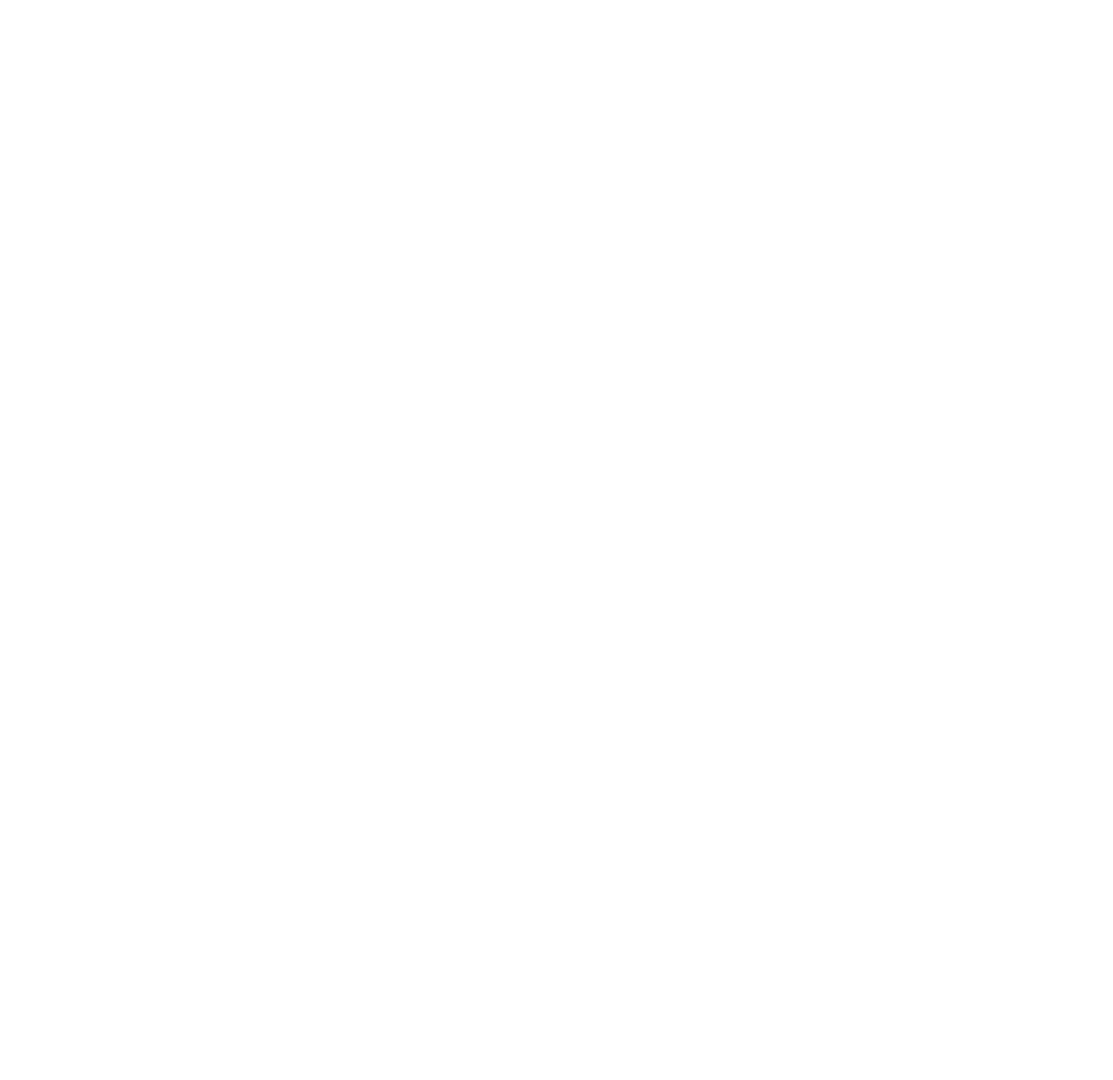
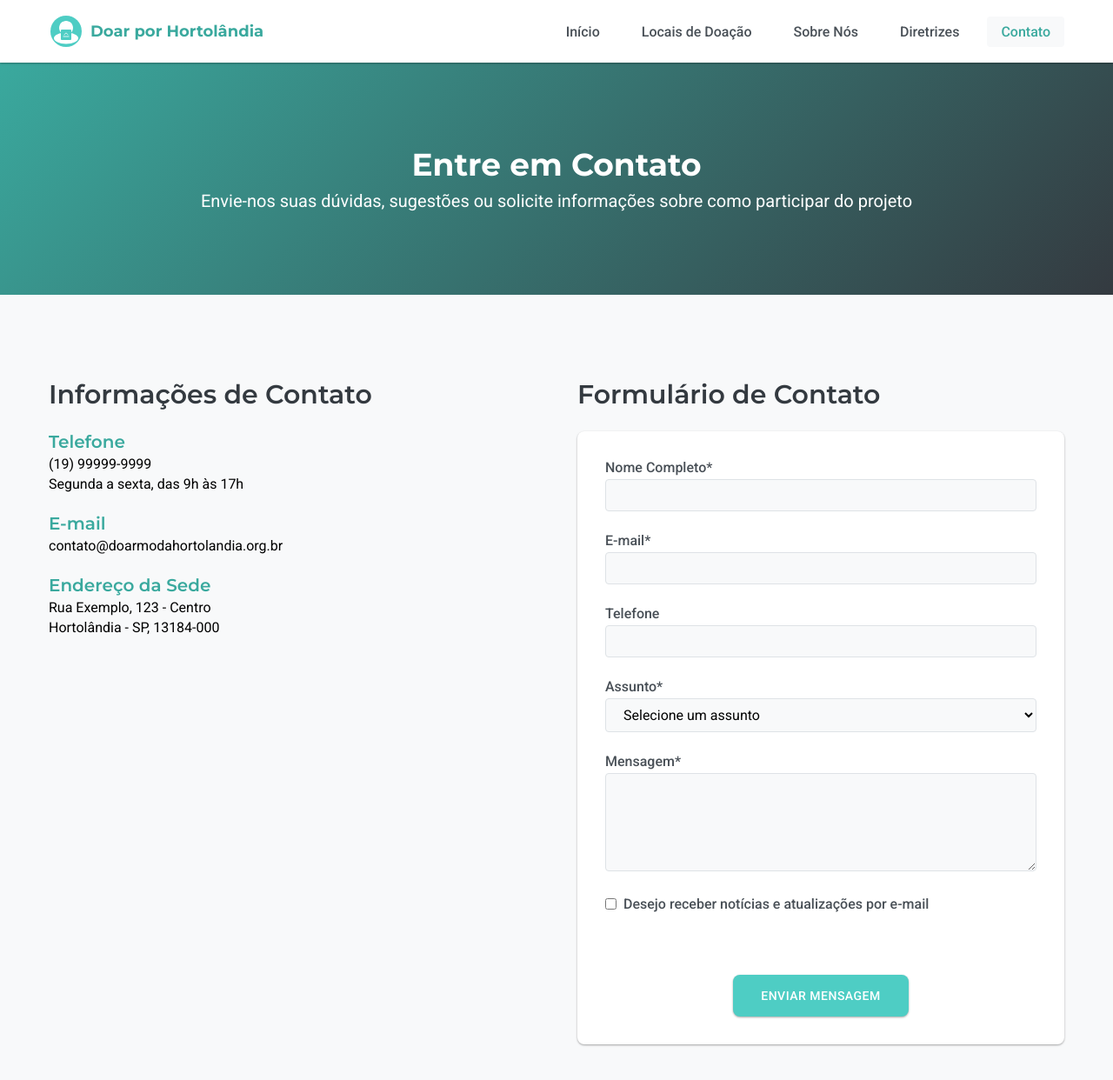
Before and after one commit to DanielVieiraFernandes/projeto-doar-por-hortolandia, a plain HTML site: page contact.html in a window 1280 px wide. Shown: the top 1242 px of the page at 87% size. Before the commit the page ends 800 px from the top, so only its background shows below. Drawn offline with Linux system fonts and the light colour scheme.

Commit message:
feat: tela de contato e refatoração do css

```diff
--- a/contact.html
+++ b/contact.html
@@ -0,0 +1,221 @@
+<!DOCTYPE html>
+<html lang="pt-br">
+  <head>
+    <meta charset="UTF-8" />
+    <meta name="viewport" content="width=device-width, initial-scale=1.0" />
+    <title>Doação de Roupas Hortolândia</title>
+
+    <link rel="preconnect" href="https://fonts.googleapis.com" />
+    <link rel="preconnect" href="https://fonts.gstatic.com" crossorigin />
+    <link
+      href="https://fonts.googleapis.com/css2?family=Montserrat:ital,wght@0,100..900;1,100..900&display=swap"
+      rel="stylesheet"
+    />
+    <link rel="preconnect" href="https://fonts.googleapis.com" />
+    <link rel="preconnect" href="https://fonts.gstatic.com" crossorigin />
+    <link
+      href="https://fonts.googleapis.com/css2?family=Roboto:ital,wght@0,100..900;1,100..900&display=swap"
+      rel="stylesheet"
+    />
+
+    <link rel="stylesheet" href="styles/index.css" />
+  </head>
+  <body>
+    <header>
+      <div class="container">
+        <div class="logo">
+          <a href="index.html">
+            <img
+              src="assets/icons/logo.svg"
+              alt="Logo do projeto Doar por Hortolândia"
+            />
+            <span>Doar por Hortolândia</span>
+          </a>
+        </div>
+        <nav>
+          <ul class="menu">
+            <li><a href="index.html">Início</a></li>
+            <li>
+              <a href="locations.html">Locais de Doação</a>
+            </li>
+            <li><a href="about.html">Sobre Nós</a></li>
+            <li><a href="guidelines.html">Diretrizes</a></li>
+            <li><a href="contact.html" class="active">Contato</a></li>
+          </ul>
+        </nav>
+      </div>
+    </header>
+    <main>
+      <section id="page-header">
+        <div class="container">
+          <h1>Entre em Contato</h1>
+          <p>
+            Envie-nos suas dúvidas, sugestões ou solicite informações sobre como
+            participar do projeto
+          </p>
+        </div>
+      </section>
+
+      <section class="contato-info">
+        <div class="container">
+          <div class="two-columns">
+            <div class="column">
+              <h2>Informações de Contato</h2>
+              <div class="contact-details">
+                <div class="contact-item">
+                  <h3>Telefone</h3>
+                  <p>(19) 99999-9999</p>
+                  <p>Segunda a sexta, das 9h às 17h</p>
+                </div>
+                <div class="contact-item">
+                  <h3>E-mail</h3>
+                  <p>contato@doarmodahortolandia.org.br</p>
+                </div>
+                <div class="contact-item">
+                  <h3>Endereço da Sede</h3>
+                  <p>Rua Exemplo, 123 - Centro</p>
+                  <p>Hortolândia - SP, 13184-000</p>
+                </div>
+              </div>
+            </div>
+
+            <div class="column">
+              <h2>Formulário de Contato</h2>
+              <form class="contact-form">
+                <div class="form-group">
+                  <label for="nome">Nome Completo*</label>
+                  <input type="text" id="nome" name="nome" required />
+                </div>
+                <div class="form-group">
+                  <label for="email">E-mail*</label>
+                  <input type="email" id="email" name="email" required />
+                </div>
+                <div class="form-group">
+                  <label for="telefone">Telefone</label>
+                  <input type="tel" id="telefone" name="telefone" />
+                </div>
+                <div class="form-group">
+                  <label for="assunto">Assunto*</label>
+                  <select id="assunto" name="assunto" required>
+                    <option value="">Selecione um assunto</option>
+                    <option value="duvida">Dúvidas sobre doação</option>
+                    <option value="voluntario">Quero ser voluntário</option>
+                    <option value="coleta">Solicitar coleta domiciliar</option>
+                    <option value="parceria">Proposta de parceria</option>
+                    <option value="outro">Outro assunto</option>
+                  </select>
+                </div>
+                <div class="form-group">
+                  <label for="mensagem">Mensagem*</label>
+                  <textarea
+                    id="mensagem"
+                    name="mensagem"
+                    rows="5"
+                    required
+                  ></textarea>
+                </div>
+                <div class="form-group checkbox">
+                  <input type="checkbox" id="newsletter" name="newsletter" />
+                  <label for="newsletter"
+                    >Desejo receber notícias e atualizações por e-mail</label
+                  >
+                </div>
+                <div class="container-btn">
+                    <button type="submit" class="btn primary">
+                  Enviar Mensagem
+                </button>
+                </div>
+              </form>
+            </div>
+          </div>
+        </div>
+      </section>
+
+      <section class="faq">
+        <div class="container">
+          <h2>Perguntas Frequentes</h2>
+          <div class="faq-items">
+            <div class="faq-item">
+              <h3>Como posso fazer uma doação?</h3>
+              <p>
+                Você pode levar suas doações a qualquer um dos nossos pontos de
+                coleta espalhados pela cidade. Consulte a página de "Locais de
+                Doação" para encontrar o ponto mais próximo de você.
+              </p>
+            </div>
+            <div class="faq-item">
+              <h3>Quais tipos de roupas posso doar?</h3>
+              <p>
+                Aceitamos roupas, calçados, acessórios, roupas de cama e banho,
+                desde que estejam em bom estado de conservação. Para mais
+                detalhes, consulte nossa página de "Diretrizes".
+              </p>
+            </div>
+            <div class="faq-item">
+              <h3>Como posso me tornar voluntário?</h3>
+              <p>
+                Preencha o formulário de contato selecionando a opção "Quero ser
+                voluntário" no campo Assunto. Nossa equipe entrará em contato
+                para explicar as possibilidades de atuação.
+              </p>
+            </div>
+            <div class="faq-item">
+              <h3>Vocês fazem coleta em domicílio?</h3>
+              <p>
+                Em casos especiais, como grandes volumes de doação ou
+                dificuldade de transporte, podemos organizar uma coleta em
+                domicílio. Entre em contato conosco para verificar a
+                disponibilidade.
+              </p>
+            </div>
+            <div class="faq-item">
+              <h3>Como são distribuídas as doações?</h3>
+              <p>
+                As doações são separadas, organizadas e distribuídas diretamente
+                às famílias cadastradas em nosso programa ou através de outras
+                instituições parceiras em Hortolândia.
+              </p>
+            </div>
+            <div class="faq-item">
+              <h3>Minha empresa pode ser parceira do projeto?</h3>
+              <p>
+                Sim! Temos diversas formas de parceria. Entre em contato
+                selecionando a opção "Proposta de parceria" no formulário de
+                contato ou ligue para o nosso telefone.
+              </p>
+            </div>
+          </div>
+        </div>
+      </section>
+    </main>
+    <footer>
+      <div class="container">
+        <div class="footer-content">
+          <div class="footer-logo">
+            <img src="assets/icons/logo.svg" alt="Logo Por Hortolândia" />
+            <p>Doar Por Hortolândia</p>
+          </div>
+          <div class="footer-links">
+            <h4>Links Rápidos</h4>
+            <ul>
+              <li><a href="index.html">Início</a></li>
+              <li><a href="locations.html">Locais de Doação</a></li>
+              <li><a href="about.html">Sobre Nós</a></li>
+              <li><a href="guidelines.html">Diretrizes</a></li>
+              <li><a href="contact.html">Contato</a></li>
+            </ul>
+          </div>
+          <div class="footer-contact">
+            <h4>Contato</h4>
+            <p>Email: contato@doarporhortolandia.org.br</p>
+            <p>Telefone: (19) 99999-9999</p>
+            <p>Hortolândia, São Paulo - Brasil</p>
+          </div>
+        </div>
+        <div class="footer-bottom">
+          <p>&copy; 2025 Doar Por Hortolândia. Todos os direitos reservados.</p>
+        </div>
+      </div>
+    </footer>
+  </body>
+</html>
--- a/styles/global.css
+++ b/styles/global.css
@@ -7,6 +7,7 @@
 :root {
   --color-primary: #4ecdc4;
   --color-primary-light: #a2faf1;
+  --linear-gradient: linear-gradient(135deg, var(--color-primary-dark), var(--color-gray-800));
   --color-primary-dark: #3aa99e;
   --color-secondary: #ff8c42;
   --color-secondary-light: #ffc2a1;
@@ -70,8 +71,13 @@ body {
   min-height: 100vh;
 }
 
-h1, h2, h3, h4, h5, h6 {
-  font-family: 'Montserrat', sans-serif;
+h1,
+h2,
+h3,
+h4,
+h5,
+h6 {
+  font-family: "Montserrat", sans-serif;
   margin-bottom: 1rem;
 }
 
@@ -103,7 +109,6 @@ h4 {
   color: var(--color-gray-800);
 }
 
-
 a {
   text-decoration: none;
   color: var(--color-white);
@@ -118,6 +123,11 @@ ul {
   max-width: var(--container-max-width);
   margin: 0 auto;
   padding: 0 var(--container-padding);
+
+  & .cta-center {
+    display: flex;
+    justify-content: center;
+  }
 }
 
 .btn {
@@ -159,9 +169,17 @@ ul {
 }
 
 .grid-template-columns {
-  grid-template-columns: repeat(auto-fit, minmax(200px,1fr));
+  grid-template-columns: repeat(auto-fit, minmax(200px, 1fr));
 }
 
 .gap {
   gap: 2rem;
 }
+
+button, input, select, textarea {
+  font-family: inherit;
+  font-size: inherit;
+  color: inherit;
+  border: none;
+  outline: none;
+}
--- a/styles/header.css
+++ b/styles/header.css
@@ -43,6 +43,10 @@ header .container {
       font-weight: 500;
       color: var(--color-gray-700);
     }
+    & .active {
+      color: var(--color-primary-dark);
+      background-color: var(--color-gray-100);
+    }
 
     & a:hover {
       color: var(--color-primary-dark);
@@ -51,11 +55,11 @@ header .container {
   }
 }
 
-.page-header {
-  background-color: var(--color-primary);
+#page-header {
+  background: var(--linear-gradient);
   color: var(--color-white);
-  padding: var(--spacing-3xl) 0;
   text-align: center;
+
 
   & h1 {
     margin-bottom: var(--spacing-sm);
@@ -63,8 +67,13 @@ header .container {
 
   & p {
     font-size: var(--font-size-xl);
-    max-width: 800px;
-    margin-left: auto;
-    margin-right: auto;
+  }
+
+  & .cta-buttons {
+    display: flex;
+    margin-top: 3rem;
+    justify-content: flex-start;
+    align-items: center;
+    gap: 1rem;
   }
 }
--- a/styles/main.css
+++ b/styles/main.css
@@ -13,32 +13,8 @@ section:nth-child(odd) {
 section {
   color: var(--color-black);
   padding: var(--spacing-4xl) 0;
-  text-align: center;
   position: relative;
   overflow: hidden;
-
-  &#heading {
-    & h1 {
-      font-size: var(--font-size-5xl);
-      margin-bottom: var(--spacing-md);
-      max-width: 800px;
-      margin: 0 auto;
-    }
-
-    & p {
-      font-size: var(--font-size-xl);
-      margin-bottom: var(--spacing-xl);
-      max-width: 800px;
-      margin: 0 auto;
-    }
-
-    & .cta-buttons {
-      display: flex;
-      margin-top: var(--spacing-3xl);
-      gap: var(--spacing-md);
-      align-items: center;
-    }
-  }
 }
 
 #info {
@@ -113,6 +89,8 @@ section {
   padding: var(--spacing-xl);
   border-radius: var(--border-radius-md);
   margin-bottom: var(--spacing-xl);
+
+  text-align: left;
 }
 
 map-overview h2 {
@@ -132,7 +110,9 @@ map-overview h2 {
 }
 
 .map-placeholder {
-  background-color: var(--color-gray-300);
+  background: url("../assets/images/mapa.jpg");
+  background-size: cover;
+  background-repeat: no-repeat;
   min-height: 300px;
   display: flex;
   flex-direction: column;
@@ -185,3 +165,149 @@ map-overview h2 {
 .location-card .location-map {
   margin-top: var(--spacing-lg);
 }
+
+.btn {
+  display: inline-block;
+  padding: var(--spacing-md) var(--spacing-xl);
+  border-radius: var(--border-radius-md);
+  font-weight: 500;
+  text-align: center;
+  transition: all var(--transition-normal);
+  cursor: pointer;
+  text-transform: uppercase;
+  letter-spacing: 0.5px;
+  font-size: var(--font-size-sm);
+  box-shadow: var(--shadow-sm);
+}
+
+.btn.primary {
+  margin-top: 3rem;
+  background-color: var(--color-primary);
+  color: var(--color-white);
+
+  &:hover {
+    background-color: var(--color-primary-dark);
+    box-shadow: var(--shadow-md);
+  }
+}
+
+.contato-info .two-columns {
+  display: flex;
+  flex-wrap: wrap;
+  gap: var(--spacing-2xl);
+}
+
+.contato-info .column {
+  flex: 1;
+  min-width: 300px;
+}
+
+.contact-details {
+  margin-bottom: var(--spacing-xl);
+}
+
+.contact-item {
+  margin-bottom: var(--spacing-lg);
+}
+
+.contact-item h3 {
+  color: var(--color-primary-dark);
+  margin-bottom: var(--spacing-xs);
+}
+
+.contact-item p {
+  margin-bottom: var(--spacing-xs);
+}
+
+.sede-map {
+  margin-top: var(--spacing-xl);
+}
+
+.sede-map .map-placeholder {
+  min-height: 250px;
+}
+
+.contact-form {
+  background-color: var(--color-white);
+  padding: var(--spacing-xl);
+  border-radius: var(--border-radius-md);
+  box-shadow: var(--shadow-sm);
+
+  & .container-btn {
+    display: flex;
+    align-items: center;
+    justify-content: center;
+  }
+}
+
+.form-group {
+  margin-bottom: var(--spacing-lg);
+}
+
+.form-group label {
+  display: block;
+  margin-bottom: var(--spacing-xs);
+  font-weight: 500;
+  color: var(--color-gray-700);
+}
+
+.form-group input,
+.form-group select,
+.form-group textarea {
+  width: 100%;
+  padding: var(--spacing-sm) var(--spacing-md);
+  border: 1px solid var(--color-gray-300);
+  border-radius: var(--border-radius-sm);
+  background-color: var(--color-gray-100);
+  transition: all var(--transition-fast);
+}
+
+.form-group input:focus,
+.form-group select:focus,
+.form-group textarea:focus {
+  border-color: var(--color-primary);
+  box-shadow: 0 0 0 2px rgba(78, 205, 196, 0.2);
+}
+
+.form-group.checkbox {
+  display: flex;
+  align-items: center;
+  gap: var(--spacing-sm);
+}
+
+.form-group.checkbox input {
+  width: auto;
+}
+
+.form-group.checkbox label {
+  margin-bottom: 0;
+}
+
+.faq {
+  background-color: var(--color-gray-100);
+}
+
+.faq h2 {
+  text-align: center;
+}
+
+.faq-items {
+  margin-top: var(--spacing-xl);
+}
+
+.faq-item {
+  background-color: var(--color-white);
+  padding: var(--spacing-lg);
+  border-radius: var(--border-radius-md);
+  box-shadow: var(--shadow-sm);
+  margin-bottom: var(--spacing-md);
+}
+
+.faq-item h3 {
+  color: var(--color-primary-dark);
+  margin-bottom: var(--spacing-sm);
+}
+
+.faq-item p {
+  margin-bottom: 0;
+}
```
Also changed, not shown: index.html (+3 -3 lines), locations.html (+2 -3 lines), assets/images/mapa.jpg (added), 1 other file.
